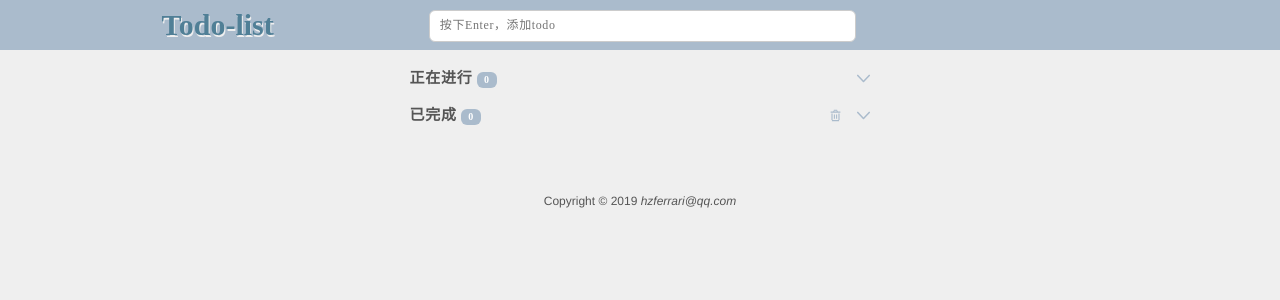
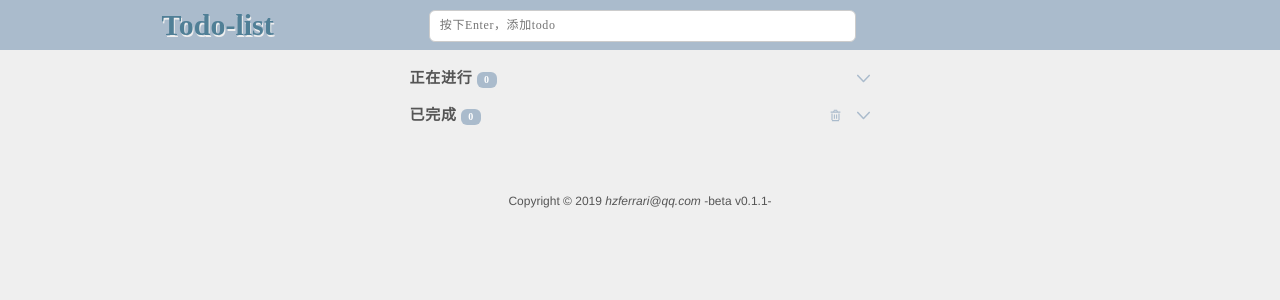
Before and after one commit to hzferrari/hzferrari.github.io, a Vue app: page / in a window 1280 px wide. Shown: the top 300 px of the page. Built offline with nearby package versions, Linux system fonts and the light colour scheme.

Commit message:
修复自动删除问题；

```diff
--- a/src/App.vue
+++ b/src/App.vue
@@ -4,7 +4,9 @@
     <!-- <icons /> -->
 
     <div style="text-align:center;padding:50px 0 30px 0;font-size:12px;color:#555;">
-      Copyright © 2019 <span style="font-style:italic">hzferrari@qq.com</span>
+      Copyright © 2019
+      <span style="font-style:italic">hzferrari@qq.com </span
+      ><span class="version">-beta v0.1.1-</span>
     </div>
   </div>
 </template>
--- a/src/views/todo_pc.vue
+++ b/src/views/todo_pc.vue
@@ -5,6 +5,7 @@
       <div class="width-wrapper">
         <span class="title">
           Todo-list
+          <!-- <span class="version">Beta v0.1.1</span> -->
         </span>
         <span class="todo-input">
           <input
@@ -272,7 +273,7 @@
                   <span class="time" title="删除日期">{{
                     formatDate(new Date(item.delTime), "yyyy-MM-dd hh:mm")
                   }}</span>
-                  <span class="auto-del-hints">
+                  <span class="auto-del-hints" v-if="item.autoDelDay && item.autoDelDay <= 10">
                     此条项目将在{{ item.autoDelDay }}天后自动删除
                   </span>
                   <span class="operations">
@@ -619,6 +620,7 @@ export default {
 
       if (listName !== "delList") {
         tmp.delTime = new Date().getTime();
+        tmp.autoDelDay = this.delListAutoDelDay - this.calDIffDay(tmp.delTime);
         this.delList.unshift(tmp);
       }
     },
@@ -662,8 +664,7 @@ export default {
       let today = new Date().getTime();
       let newList = [];
       this.delList.forEach(v => {
-        // 计算删除日期到今天的相差天数，向下取整
-        let diff = Math.floor((new Date() - new Date(v.delTime)) / 60 / 60 / 24 / 1000);
+        let diff = this.calDIffDay(v.delTime);
         // console.log("v.diff: ", diff);
         if (diff < this.delListAutoDelDay) {
           v.autoDelDay = this.delListAutoDelDay - diff;
@@ -671,6 +672,12 @@ export default {
         }
       });
       this.delList = newList;
+    },
+    /**
+     * // 计算日期到今天的相差天数，向下取整
+     */
+    calDIffDay(timeStamp) {
+      return Math.floor((new Date() - new Date(timeStamp)) / 60 / 60 / 24 / 1000);
     }
   }
 };
@@ -766,11 +773,27 @@ $textColor2: #555;
       width: 33%;
     }
     .title {
+      position: relative;
       font-size: 30px;
       font-weight: 700;
       color: #507f96;
       text-shadow: 1px 2px 0px #efefef;
-      // text-align left;
+
+      // .version {
+      //   position: absolute;
+      //   top: 0;
+      //   right: 0;
+      //   display: inline-block;
+      //   height: 20px;
+      //   line-height: 15px;
+      //   width: 20px;
+      //   background: #f9ffbd;
+      //   border-radius: $borderRadius;
+      //   color: #555;
+      //   font-size: 8px;
+      //   font-weight: 300;
+      //   text-shadow: none;
+      // }
     }
     .todo-input {
       margin: 0 auto;
```
